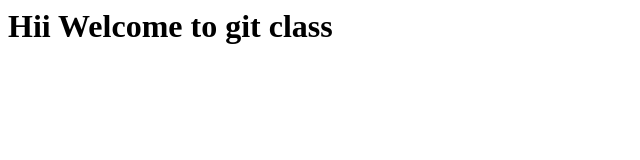
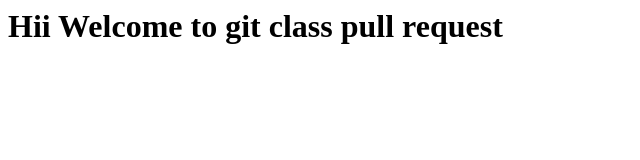
Before and after one commit to uttejkumar63/branches, a plain HTML site: page index.html in a window 1280 px wide. Shown: the whole page, without its empty margins (0-640 px from the left). Drawn offline with Linux system fonts and the light colour scheme.

Commit message:
Update index.html

```diff
--- a/index.html
+++ b/index.html
@@ -1 +1 @@
-<h1>Hii Welcome to git class</h1>
+<h1>Hii Welcome to git class pull request</h1>
```
